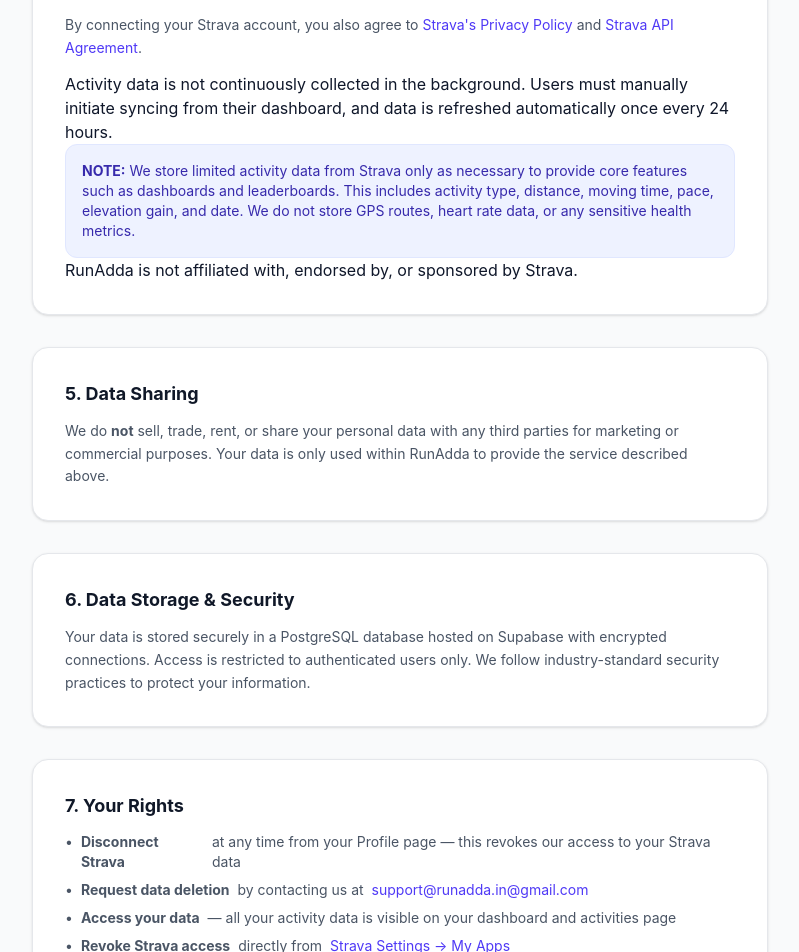
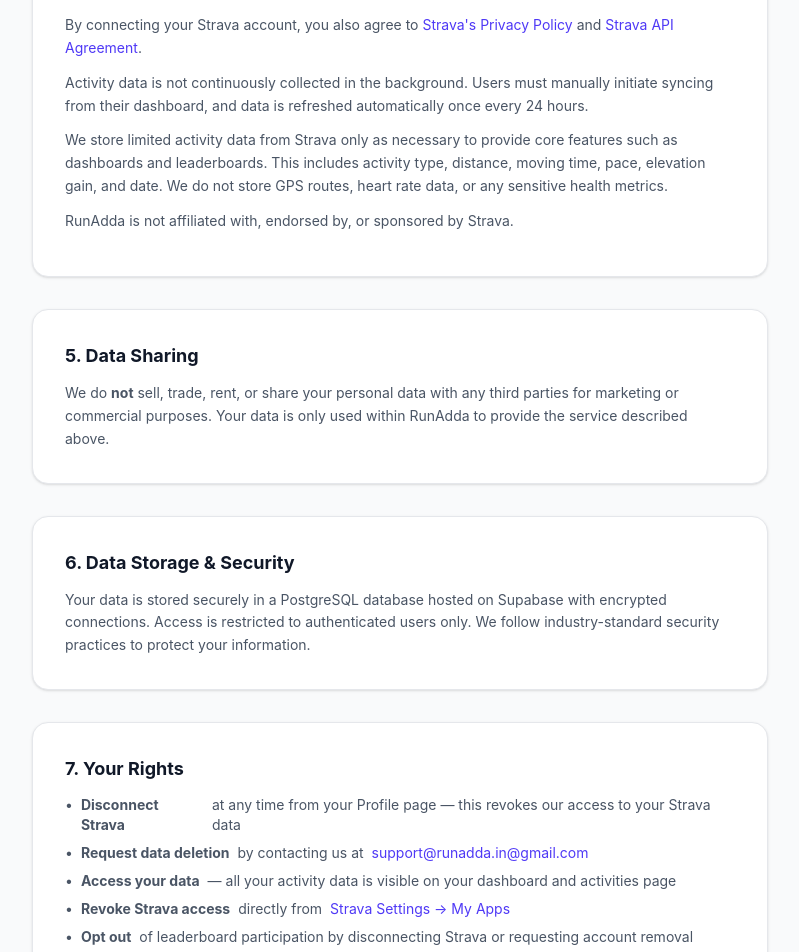
Before and after one commit to hiicoder/runadda, a Next.js app: page /privacy in a window 1280 px wide. Shown: the part 1240-2192 px from the top of the page, without its empty margins (240-1039 px from the left). Built offline with nearby package versions, Linux system fonts and the light colour scheme.

Commit message:
fixed policy

```diff
--- a/app/privacy/page.tsx
+++ b/app/privacy/page.tsx
@@ -61,11 +61,13 @@ export default function PrivacyPage() {
             By connecting your Strava account, you also agree to <a href="https://www.strava.com/legal/privacy" target="_blank" rel="noopener noreferrer" className="text-indigo-600 hover:underline">Strava's Privacy Policy</a> and <a href="https://www.strava.com/legal/api" target="_blank" rel="noopener noreferrer" className="text-indigo-600 hover:underline">Strava API Agreement</a>.
           </p>
 
-          <p>Activity data is not continuously collected in the background. Users must manually initiate syncing from their dashboard, and data is refreshed automatically once every 24 hours.</p>
-          <div className="bg-indigo-50 border border-indigo-100 rounded-xl p-4 text-sm text-indigo-800">
+          <p className="text-gray-600 text-sm leading-relaxed mb-3"> Activity data is not continuously collected in the background. Users must manually initiate syncing from their dashboard, and data is refreshed automatically once every 24 hours.</p>
+          {/* <div className="bg-indigo-50 border border-indigo-100 rounded-xl p-4 text-sm text-indigo-800">
             <strong>NOTE:</strong> We store limited activity data from Strava only as necessary to provide core features such as dashboards and leaderboards. This includes activity type, distance, moving time, pace, elevation gain, and date. We do not store GPS routes, heart rate data, or any sensitive health metrics.
-          </div>
-          <p>RunAdda is not affiliated with, endorsed by, or sponsored by Strava.</p>
+          </div> */}
+          <p className="text-gray-600 text-sm leading-relaxed mb-3">We store limited activity data from Strava only as necessary to provide core features such as dashboards and leaderboards. This includes activity type, distance, moving time, pace, elevation gain, and date. We do not store GPS routes, heart rate data, or any sensitive health metrics.
+          </p>
+          <p className="text-gray-600 text-sm leading-relaxed mb-3">RunAdda is not affiliated with, endorsed by, or sponsored by Strava.</p>
         </section>
 
         <section className="bg-white rounded-2xl border border-gray-200 shadow-sm p-6 sm:p-8">
@@ -89,7 +91,7 @@ export default function PrivacyPage() {
             <li className="flex gap-2"><span>•</span> <strong>Request data deletion</strong> by contacting us at <a href="mailto:support@runadda.in@gmail.com" className="text-indigo-600 hover:underline">support@runadda.in@gmail.com</a></li>
             <li className="flex gap-2"><span>•</span> <strong>Access your data</strong> — all your activity data is visible on your dashboard and activities page</li>
             <li className="flex gap-2"><span>•</span> <strong>Revoke Strava access</strong> directly from <a href="https://www.strava.in/settings/apps" target="_blank" rel="noopener noreferrer" className="text-indigo-600 hover:underline">Strava Settings → My Apps</a></li>
-            <li className="flex gap-2"><span>•</span> Opt out of leaderboard participation by disconnecting Strava or requesting account removal</li>
+            <li className="flex gap-2"><span>•</span><strong>Opt out</strong>  of leaderboard participation by disconnecting Strava or requesting account removal</li>
           </ul>
         </section>
            <section className="bg-white rounded-2xl border border-gray-200 shadow-sm p-6 sm:p-8">
```
